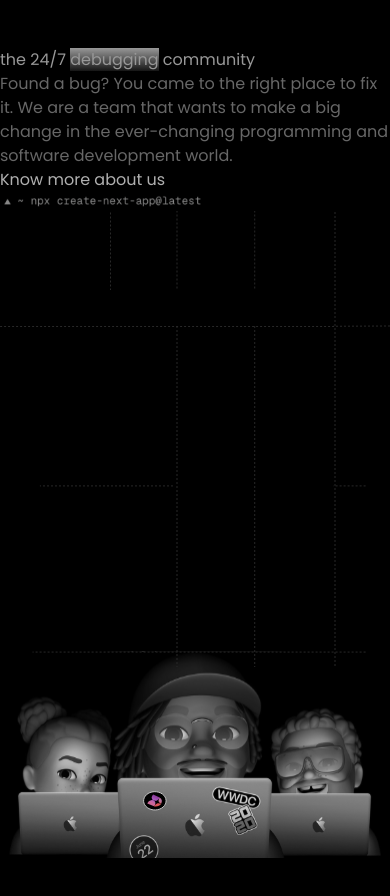
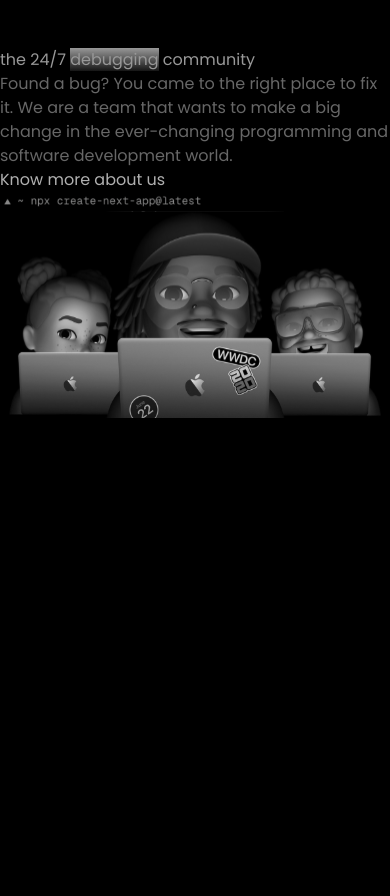
Before and after one commit to dBug-Labs/dbug-website-2024, a React (Vite) app: page / in a window 390 px wide. Shown: the top 896 px of the page. After the commit the page ends 844 px from the top, so only its background shows below. Built offline with nearby package versions, Linux system fonts and the light colour scheme.

Commit message:
mobile view updt

```diff
--- a/src/components/HeroPage/HeroPage.jsx
+++ b/src/components/HeroPage/HeroPage.jsx
@@ -26,7 +26,7 @@ export default function HeroPage() {
     <>
       <div className="flex items-center justify-center h-screen">
         <div className="flex-1 text-center pb-18">
-          <h1 className='text-center pb-16 font-bold text-4xl sm:text-5xl ml-10' style={{ color: 'rgb(152, 152, 152)' }}>
+          <h1 className={`${isMobile ?  "text-center  font-bold text-4xl md:text-5xl ml-10 pb-8 pr-10": 'text-center pb-16 font-bold text-4xl md:text-5xl ml-10'}`} style={{ color: 'rgb(152, 152, 152)' }}>
             the 24/7 <span className="text-5xl font-bold bg-clip-text text-transparent" style={{ backgroundImage: 'linear-gradient(to top, rgb(22, 22, 22), rgb(152, 152, 152))' }}>debugging</span> community
           </h1>
           <div className={`w-auto ${isMobile ? 'pl-4 pr-2 ml-4 mr-4' : 'pl-8 pr-6 ml-48 mr-48'}`}>
@@ -40,7 +40,7 @@ export default function HeroPage() {
             </button>
             <img className='mx-auto pt-1' src='npx.svg'/>
             {isMobile && (
-              <img className='mx-auto pt-1 ' src={heroSecMob} alt='Hero Image' />
+              <img className='pt-14' src={heroSecMob} alt='Hero Image' />
             )}
           </div>
         </div>
--- a/src/index.css
+++ b/src/index.css
@@ -1,8 +1,9 @@
+/* @import url('https://fonts.googleapis.com/css2?family=Poppins:ital,wght@0,100;0,200;0,300;0,400;0,500;0,600;0,700;0,800;0,900;1,100;1,200;1,300;1,400;1,500;1,600;1,700;1,800;1,900&display=swap'); */
 @tailwind base;
 @tailwind components;
 @tailwind utilities;
 
-*{
+body{
     font-family: 'Poppins', sans-serif;
     background-color:black;
 }
```
Also changed, not shown: public/heroSecMob.svg.
